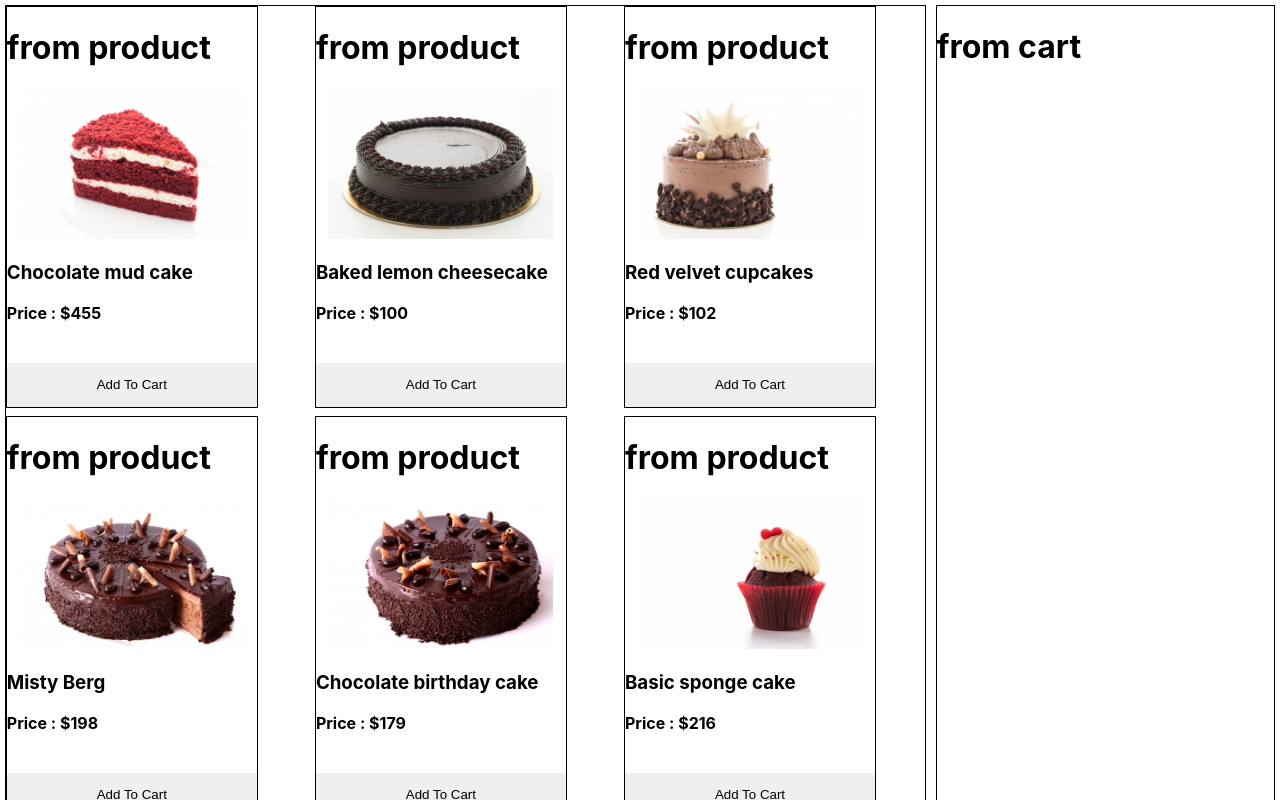
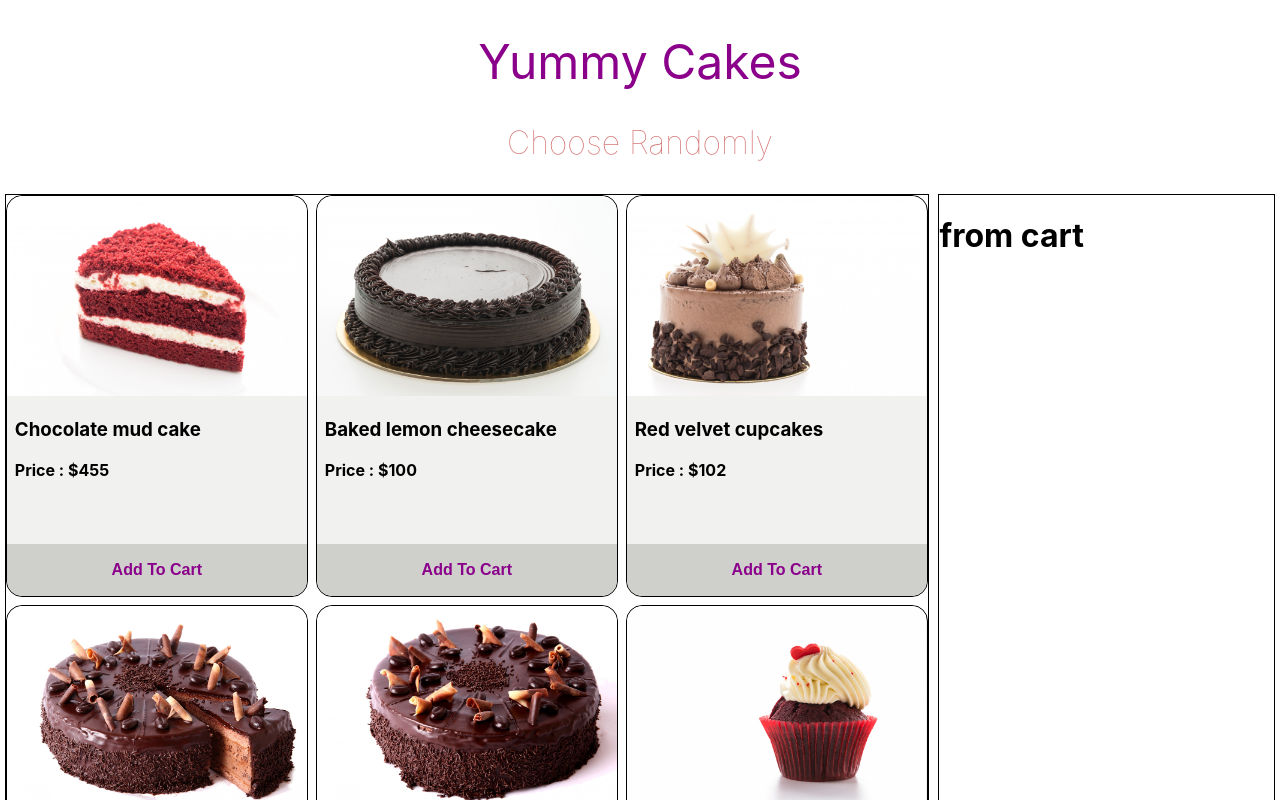
Before and after one commit to ThakurSaad/yummy-cakes, a React (Create React App) app: page / in a window 1280 px wide. Shown: the top 800 px of the page. Built offline with nearby package versions, Linux system fonts and the light colour scheme.

Commit message:
product style

```diff
--- a/src/App.css
+++ b/src/App.css
@@ -36,3 +36,16 @@
     transform: rotate(360deg);
   }
 }
+.main-heading, .main-sub-heading{
+  text-align: center;
+}
+.main-heading {
+  color: darkmagenta;
+  font-size: 3rem;
+  font-weight: 400;
+}
+.main-sub-heading {
+  color: #d46e6e;
+  font-size: 2rem;
+  font-weight: 100;
+}
--- a/src/App.js
+++ b/src/App.js
@@ -1,9 +1,11 @@
-import './App.css';
-import Shop from './components/Shop/Shop';
+import "./App.css";
+import Shop from "./components/Shop/Shop";
 
 function App() {
   return (
     <div>
+      <h1 className="main-heading">Yummy Cakes</h1>
+      <h2 className="main-sub-heading">Choose Randomly</h2>
       <Shop></Shop>
     </div>
   );
--- a/src/components/Shop/Product/Product.js
+++ b/src/components/Shop/Product/Product.js
@@ -6,7 +6,6 @@ const Product = ({ product }) => {
   const { id, name, picture, price } = product;
   return (
     <div className="product">
-      <h1>from product </h1>
       <img src={picture} alt="cake" />
       <div className="product-info">
         <h3>{name}</h3>
--- a/src/components/Shop/Product/Products.css
+++ b/src/components/Shop/Product/Products.css
@@ -1,18 +1,34 @@
 img {
-  height: 150px;
+  height: 200px;
   width: 100%;
   margin: auto;
   object-fit: contain;
+  border-radius: 1rem 1rem 0 0;
 }
 .product {
   position: relative;
-  width: 250px;
+  width: 300px;
   height: 400px;
   border: 1px solid;
+  border-radius: 1rem;
+  background-color: #f1f1ef;
+}
+.product-info {
+  margin-left: 0.5rem;
 }
 .btn-cart {
   position: absolute;
   bottom: 0;
+  background-color: #cfcfcc;
   width: 100%;
   border: none;
+  border-radius: 0 0 1rem 1rem;
+  font-size: 1rem;
+  font-weight: 600;
+  color: darkmagenta;
 }
+.btn-cart:hover {
+    background-color: black;
+    color: white;
+    transition: .2s;
+}
```
